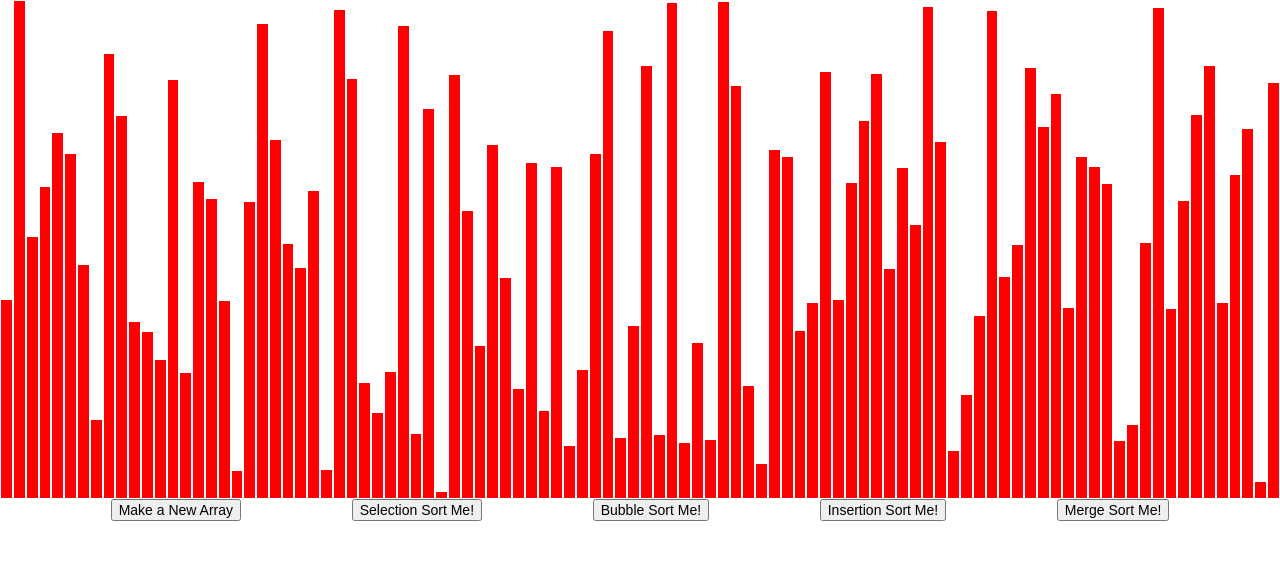
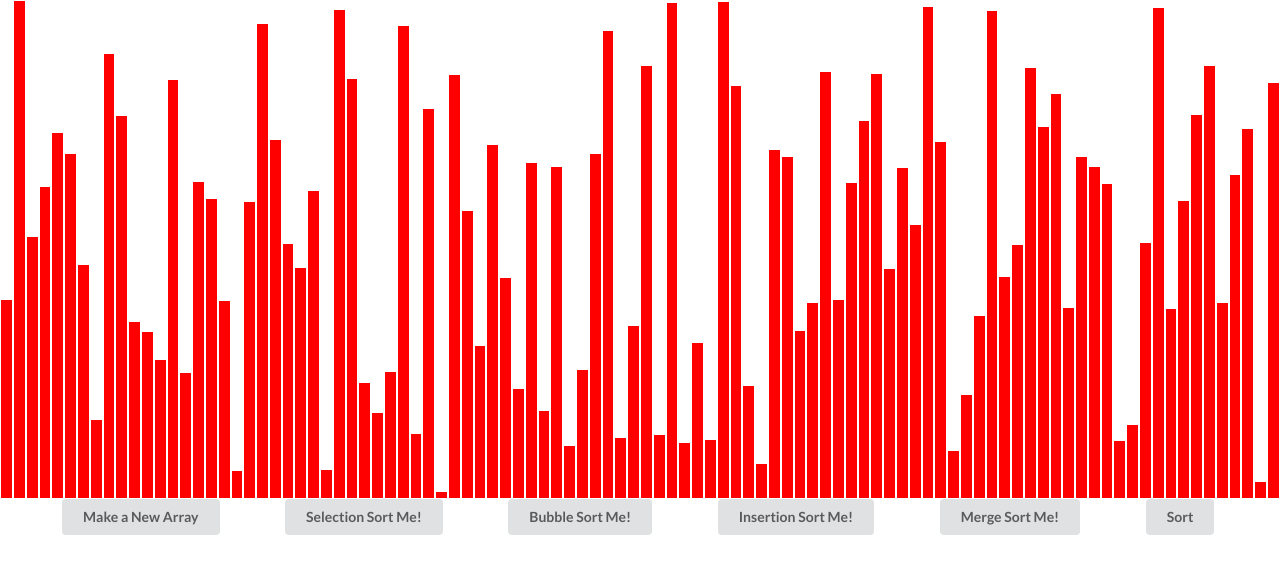
Before and after one commit to kyle-quinlan/sorting-algorithms, a React (Create React App) app: page / in a window 1280 px wide. Shown: the top 574 px of the page. Built offline with nearby package versions, Linux system fonts and the light colour scheme.

Commit message:
Implemented Sort Button and Algorithm Swapper backend
Added a general use button for sorting. Also added the ability to switch between the current algorithm being used when "sort" is clicked. Still need to convert the 4 algorithm buttons into one singular dropdown menu

```diff
--- a/src/SortingVisualizer/SortingVisualizer.js
+++ b/src/SortingVisualizer/SortingVisualizer.js
@@ -13,6 +13,7 @@ class SortingVisualizer extends React.Component {
 
     this.state = {
       array: [],
+      whichSort: "bubble",
     };
   }
 
@@ -26,7 +27,7 @@ class SortingVisualizer extends React.Component {
     for (let i = 0; i < 100; i++) {
       array.push(ramdomIntFromInterval(5, 500));
     }
-    this.setState({ array });
+    this.setState({ array: array });
   }
 
   animate = (animations) => {
@@ -59,6 +60,32 @@ class SortingVisualizer extends React.Component {
       }
     }
   };
+
+  sort() {
+    let animations = [];
+    switch (this.state.whichSort) {
+      case "selection":
+        console.log("selection sort");
+        animations = selectionSort.selectionSort(this.state.array);
+        break;
+      case "bubble":
+        console.log("bubble sort");
+        animations = bubbleSort.bubbleSort(this.state.array);
+        break;
+      case "insertion":
+        console.log("insertion sort");
+        animations = insertionSort.insertionSort(this.state.array);
+        break;
+      case "merge":
+        console.log("merge sort");
+        animations = mergeSort.mergeSort(this.state.array);
+        break;
+      default:
+        console.log("error");
+        break;
+    }
+    this.animate(animations);
+  }
 
   selectionSort() {
     const animations = selectionSort.selectionSort(this.state.array);
@@ -95,15 +122,37 @@ class SortingVisualizer extends React.Component {
           ))}
         </div>
         <div className="buttons">
-          <button onClick={() => this.resetArray()}>Make a New Array</button>
-          <button onClick={() => this.selectionSort()}>
+          <button className="ui button" onClick={() => this.resetArray()}>
+            Make a New Array
+          </button>
+          <button
+            className="ui button"
+            onClick={() => this.setState({ whichSort: "selection" })}
+          >
             Selection Sort Me!
           </button>
-          <button onClick={() => this.bubbleSort()}>Bubble Sort Me!</button>
-          <button onClick={() => this.insertionSort()}>
+          <button
+            className="ui button"
+            // prettier-ignore
+            onClick={() => this.setState({whichSort: "bubble"})}
+          >
+            Bubble Sort Me!
+          </button>
+          <button
+            className="ui button"
+            onClick={() => this.setState({ whichSort: "insertion" })}
+          >
             Insertion Sort Me!
           </button>
-          <button onClick={() => this.mergeSort()}>Merge Sort Me!</button>
+          <button
+            className="ui button"
+            onClick={() => this.setState({ whichSort: "merge" })}
+          >
+            Merge Sort Me!
+          </button>
+          <button className="ui button" onClick={() => this.sort()}>
+            Sort
+          </button>
         </div>
       </div>
     );
```
